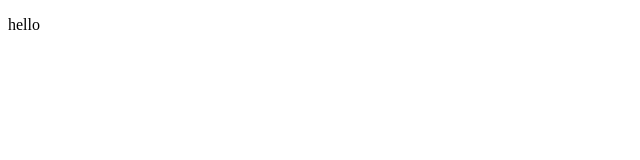
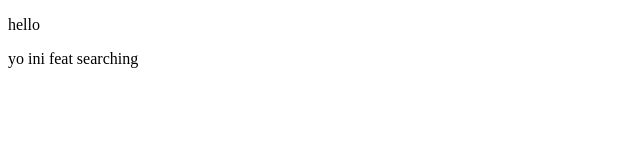
Before and after one commit to umaruu-pixel/nihporkingsat, a plain HTML site: page index.html in a window 1280 px wide. Shown: the whole page, without its empty margins (0-640 px from the left). Drawn offline with Linux system fonts and the light colour scheme.

Commit message:
up feat search

```diff
--- a/index.html
+++ b/index.html
@@ -7,5 +7,6 @@
 </head>
 <body>
     <p>hello</p>
+    <p>yo ini feat searching</p>
 </body>
 </html>
```
